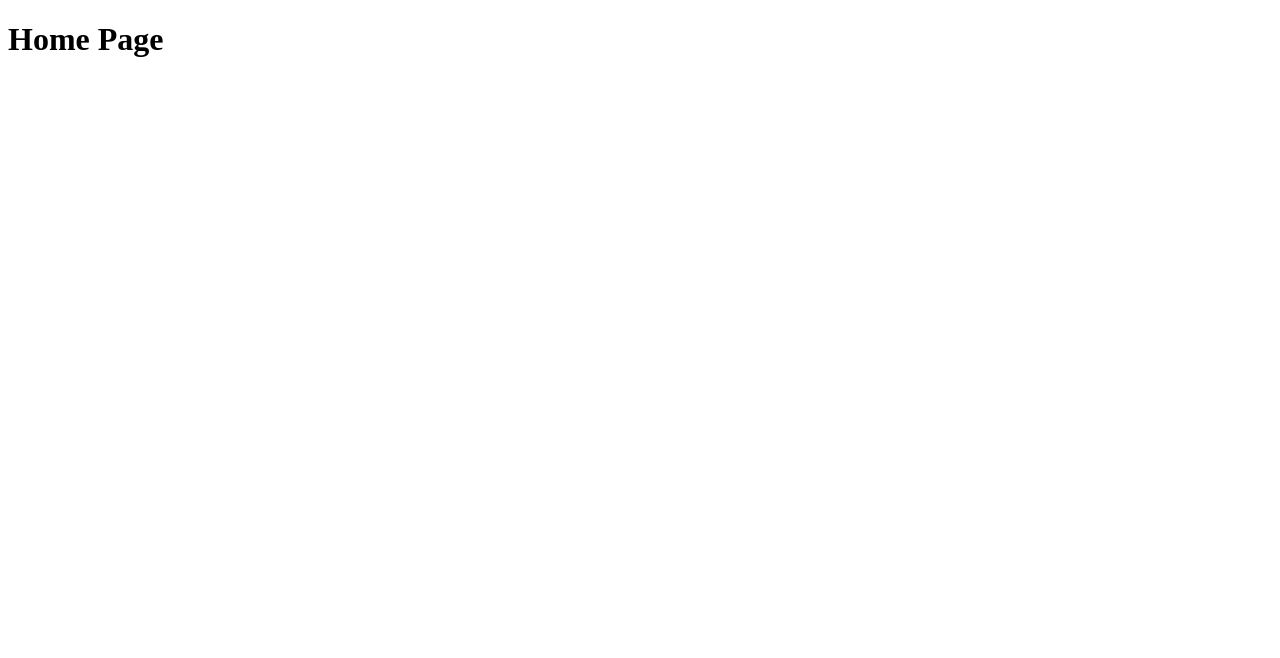
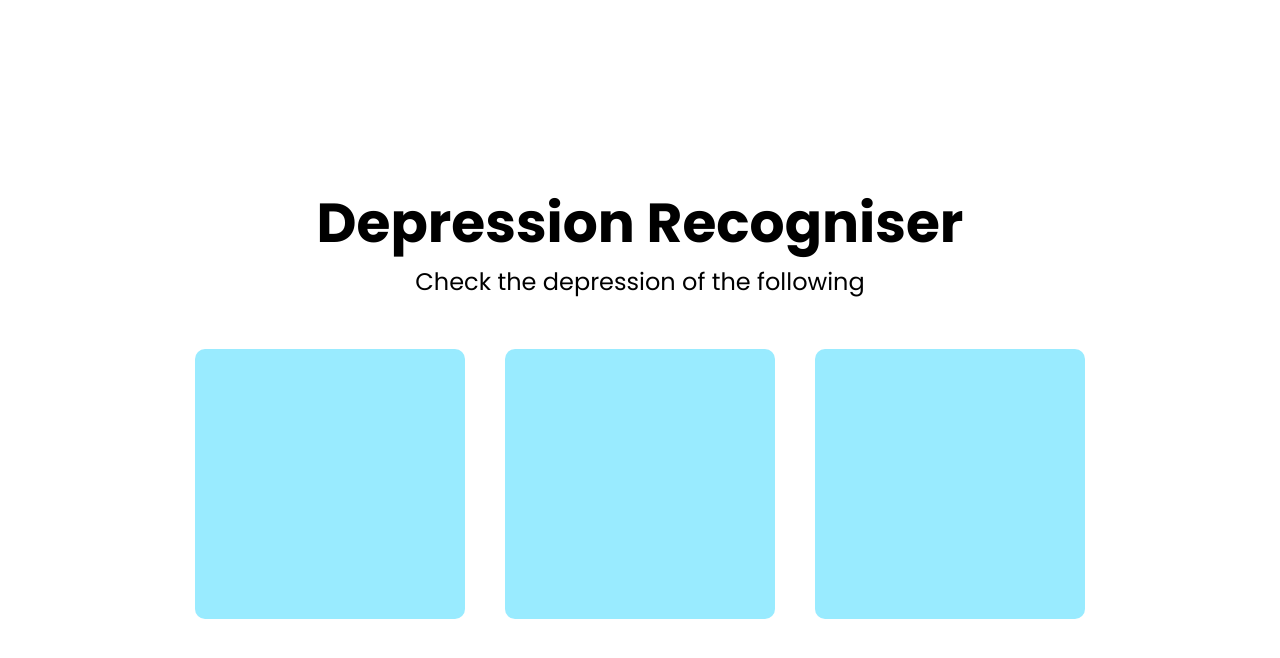
Before and after one commit to adarshajit/Depression-Recognizer-for-Twitter, a React (Create React App) app in the folder frontend/: page / in a window 1280 px wide. Shown: the top 658 px of the page. Built offline with nearby package versions, Linux system fonts and the light colour scheme.

Commit message:
homePage completed 🏠

```diff
--- /dev/null
+++ b/frontend/src/App.css
@@ -0,0 +1,8 @@
+@import url("https://fonts.googleapis.com/css2?family=Poppins:wght@300;400;600;700;800&display=swap");
+
+* {
+  box-sizing: border-box;
+  margin: 0;
+  padding: 0;
+  font-family: "Poppins", sans-serif;
+}
--- a/frontend/src/App.js
+++ b/frontend/src/App.js
@@ -1,4 +1,5 @@
 import React from "react";
+import "./App.css";
 import { BrowserRouter as Router, Route, Switch } from "react-router-dom";
 import Home from "./pages/Home";
 import Dashboard from "./pages/Dashboard";
--- a/frontend/src/pages/Home/homeElements.js
+++ b/frontend/src/pages/Home/homeElements.js
@@ -0,0 +1,65 @@
+import styled from "styled-components";
+
+export const HomeContainer = styled.div`
+  display: flex;
+  flex-direction: column;
+  position: absolute;
+  top: 50%;
+  left: 50%;
+  transform: translate(-50%, -50%);
+
+  @media screen and (max-width: 768px) {
+    transform: translate(-50%, -30%);
+  }
+`;
+export const H1 = styled.h1`
+  align-self: center;
+  font-size: 55px;
+  font-weight: 700;
+
+  @media screen and (max-width: 768px) {
+    font-size: 35px;
+    white-space: nowrap;
+  }
+`;
+
+export const P = styled.p`
+  align-self: center;
+  font-size: 24px;
+  font-weight: 400;
+  text-align: center;
+  margin-bottom: 50px;
+  @media screen and (max-width: 768px) {
+    font-size: 18px;
+    white-space: nowrap;
+    margin-bottom: 20px;
+  }
+`;
+
+export const BoxGrid = styled.div`
+  display: grid;
+  grid-template-columns: repeat(3, 1fr);
+  grid-gap: 40px;
+  align-self: center;
+  @media screen and (max-width: 768px) {
+    grid-template-columns: 1fr;
+  }
+`;
+
+export const Box = styled.div`
+  width: 270px;
+  height: 270px;
+  background-color: #99ebff;
+  border-radius: 10px;
+
+  &:hover {
+    cursor: pointer;
+    transform: scale(1.03);
+    transition: all 0.3s ease-in-out;
+  }
+
+  @media screen and (max-width: 768px) {
+    width: 200px;
+    height: 200px;
+  }
+`;
--- a/frontend/src/pages/Home/index.js
+++ b/frontend/src/pages/Home/index.js
@@ -1,9 +1,20 @@
 import React from "react";
-
+import { Link } from "react-router-dom";
+import { H1, P, HomeContainer, BoxGrid, Box } from "./homeElements";
 const Home = () => {
   return (
     <>
-      <h1>Home Page</h1>
+      <HomeContainer>
+        <H1>Depression Recogniser</H1>
+        <P>Check the depression of the following</P>
+        <BoxGrid>
+          <Link to="/user">
+            <Box></Box>
+          </Link>
+          <Box></Box>
+          <Box></Box>
+        </BoxGrid>
+      </HomeContainer>
     </>
   );
 };
```
